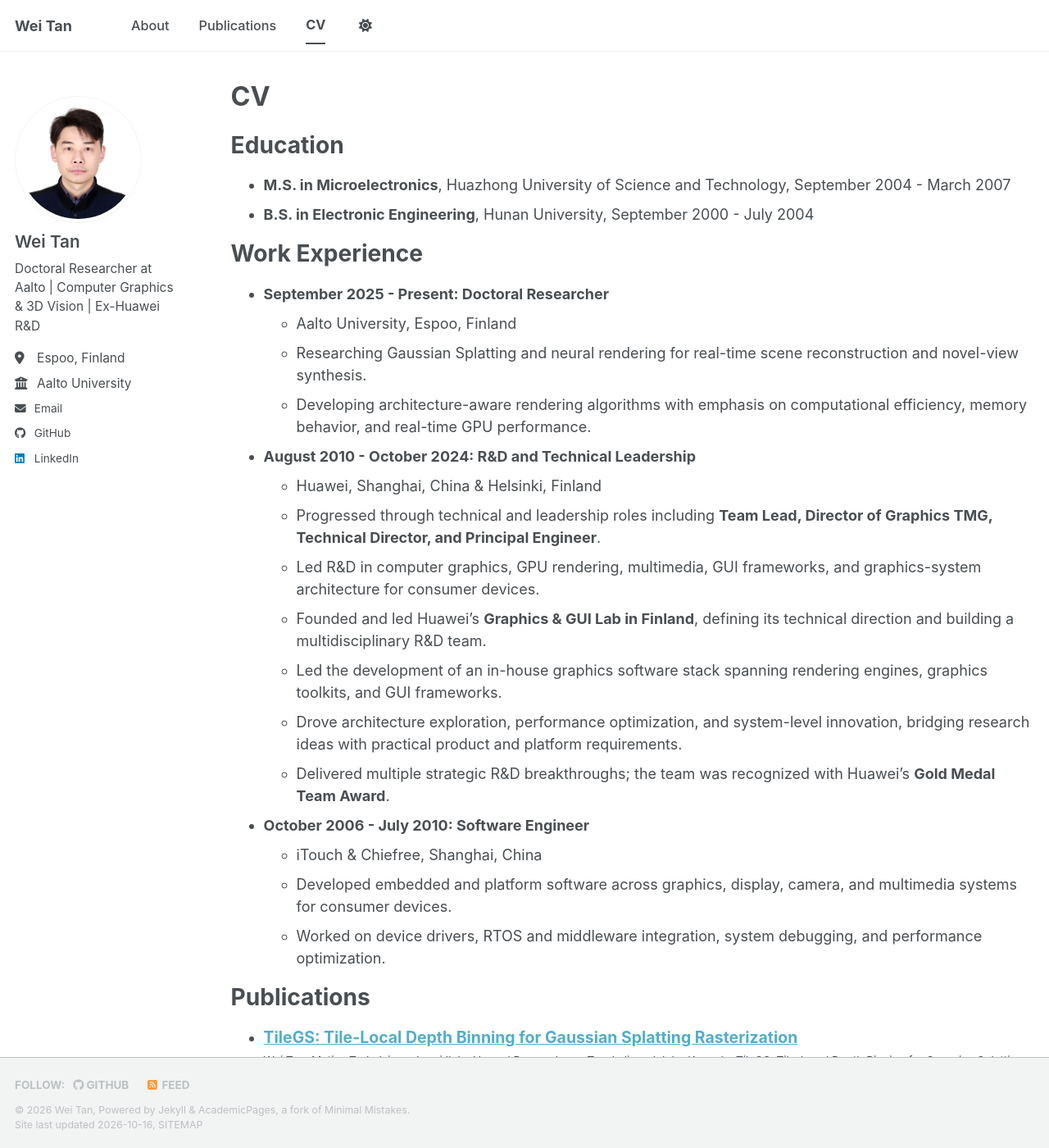
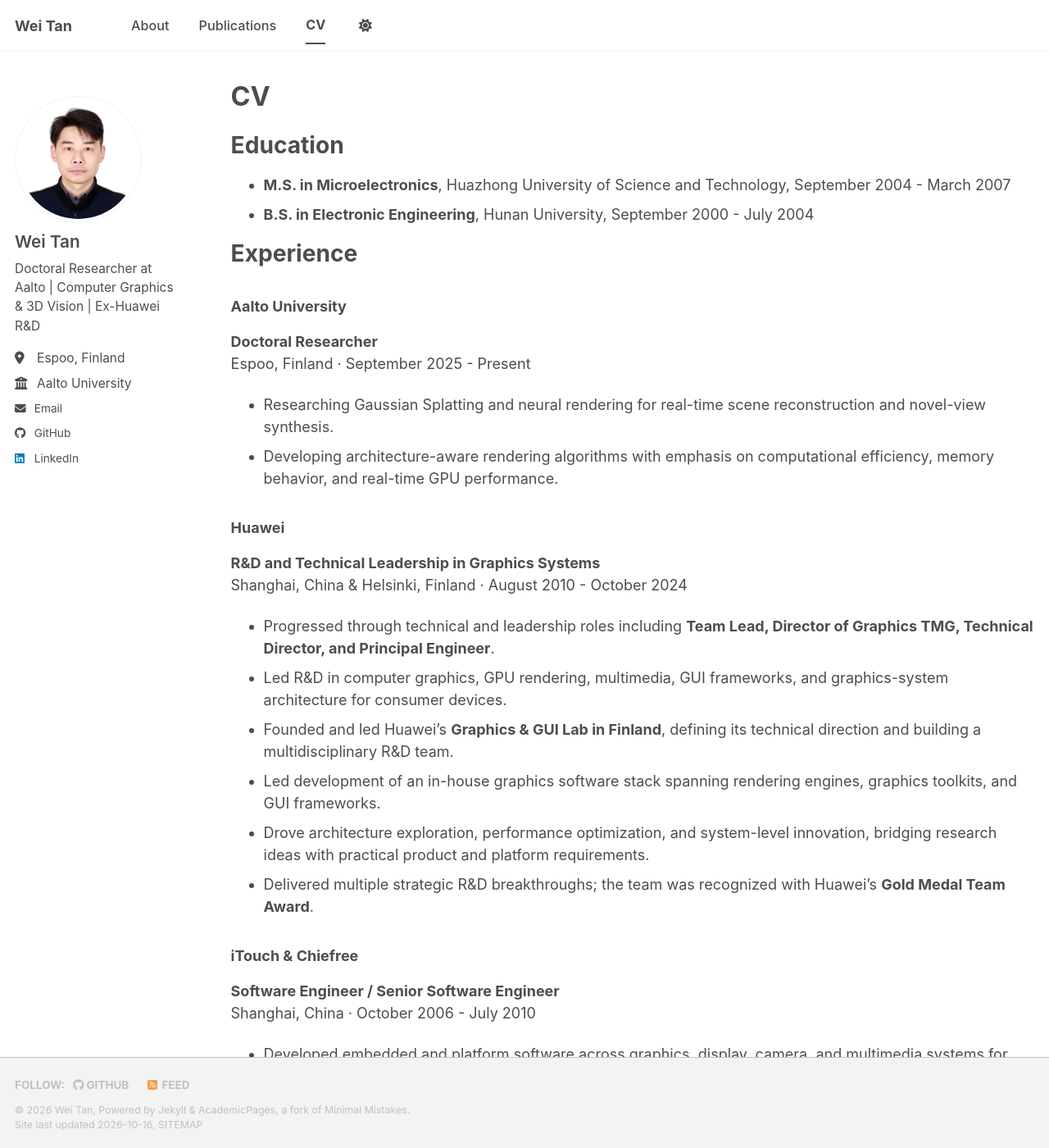
Before and after one commit to alex-tan-60149/alex-tan-60149.github.io, a Jekyll site: the page built from _pages/cv.md, in a window 1280 px wide and 1400 px high. Shown: the whole window at 82% size. Built offline with Jekyll 4.4.1, drawn with Linux system fonts in a browser that asks for light colours; a style sheet for code colours, icons or effects is not loaded; part of the change alters nothing that is shown; some of the changed text lies outside the part shown.

Commit message:
Refactor CV layout and update work experience section

```diff
--- a/_pages/cv.md
+++ b/_pages/cv.md
@@ -14,32 +14,56 @@ Education
 * **M.S. in Microelectronics**, Huazhong University of Science and Technology, September 2004 - March 2007
 * **B.S. in Electronic Engineering**, Hunan University, September 2000 - July 2004
 
-Work Experience
+Experience
 ======
-* **September 2025 - Present: Doctoral Researcher**
-  * Aalto University, Espoo, Finland
-  * Researching Gaussian Splatting and neural rendering for real-time scene reconstruction and novel-view synthesis.
-  * Developing architecture-aware rendering algorithms with emphasis on computational efficiency, memory behavior, and real-time GPU performance.
 
-* **August 2010 - October 2024: R&D and Technical Leadership**
-  * Huawei, Shanghai, China & Helsinki, Finland
-  * Progressed through technical and leadership roles including **Team Lead, Director of Graphics TMG, Technical Director, and Principal Engineer**.
-  * Led R&D in computer graphics, GPU rendering, multimedia, GUI frameworks, and graphics-system architecture for consumer devices.
-  * Founded and led Huawei's **Graphics & GUI Lab in Finland**, defining its technical direction and building a multidisciplinary R&D team.
-  * Led the development of an in-house graphics software stack spanning rendering engines, graphics toolkits, and GUI frameworks.
-  * Drove architecture exploration, performance optimization, and system-level innovation, bridging research ideas with practical product and platform requirements.
-  * Delivered multiple strategic R&D breakthroughs; the team was recognized with Huawei's **Gold Medal Team Award**.
+### Aalto University
+**Doctoral Researcher**
+Espoo, Finland · September 2025 - Present
 
-* **October 2006 - July 2010: Software Engineer**
-  * iTouch & Chiefree, Shanghai, China
-  * Developed embedded and platform software across graphics, display, camera, and multimedia systems for consumer devices.
-  * Worked on device drivers, RTOS and middleware integration, system debugging, and performance optimization.
+* Researching Gaussian Splatting and neural rendering for real-time scene reconstruction and novel-view synthesis.
+* Developing architecture-aware rendering algorithms with emphasis on computational efficiency, memory behavior, and real-time GPU performance.
+
+### Huawei
+**R&D and Technical Leadership in Graphics Systems**
+Shanghai, China & Helsinki, Finland · August 2010 - October 2024
+
+* Progressed through technical and leadership roles including **Team Lead, Director of Graphics TMG, Technical Director, and Principal Engineer**.
+* Led R&D in computer graphics, GPU rendering, multimedia, GUI frameworks, and graphics-system architecture for consumer devices.
+* Founded and led Huawei's **Graphics & GUI Lab in Finland**, defining its technical direction and building a multidisciplinary R&D team.
+* Led development of an in-house graphics software stack spanning rendering engines, graphics toolkits, and GUI frameworks.
+* Drove architecture exploration, performance optimization, and system-level innovation, bridging research ideas with practical product and platform requirements.
+* Delivered multiple strategic R&D breakthroughs; the team was recognized with Huawei's **Gold Medal Team Award**.
+
+### iTouch & Chiefree
+**Software Engineer / Senior Software Engineer**
+Shanghai, China · October 2006 - July 2010
+
+* Developed embedded and platform software across graphics, display, camera, and multimedia systems for consumer devices.
+* Worked on device drivers, RTOS and middleware integration, system debugging, and performance optimization.
 
 Publications
 ======
 <ul>{% for post in site.publications reversed %}
   {% include archive-single-cv.html %}
 {% endfor %}</ul>
+
+Patents
+======
+* Page drawing control method, apparatus and device
+* Image processing method and apparatus
+* Vertical sync signal-based control method, and electronic device
+* Picture rendering method, apparatus, electronic device, and storage medium
+
+Honors and Awards
+======
+* **Huawei Team Gold Medal Award**, 2022
+
+Languages
+======
+* **Chinese** - Native or bilingual proficiency
+* **English** - Full professional proficiency
+* **Finnish** - Elementary proficiency
 
 <!--
 Talks
```
